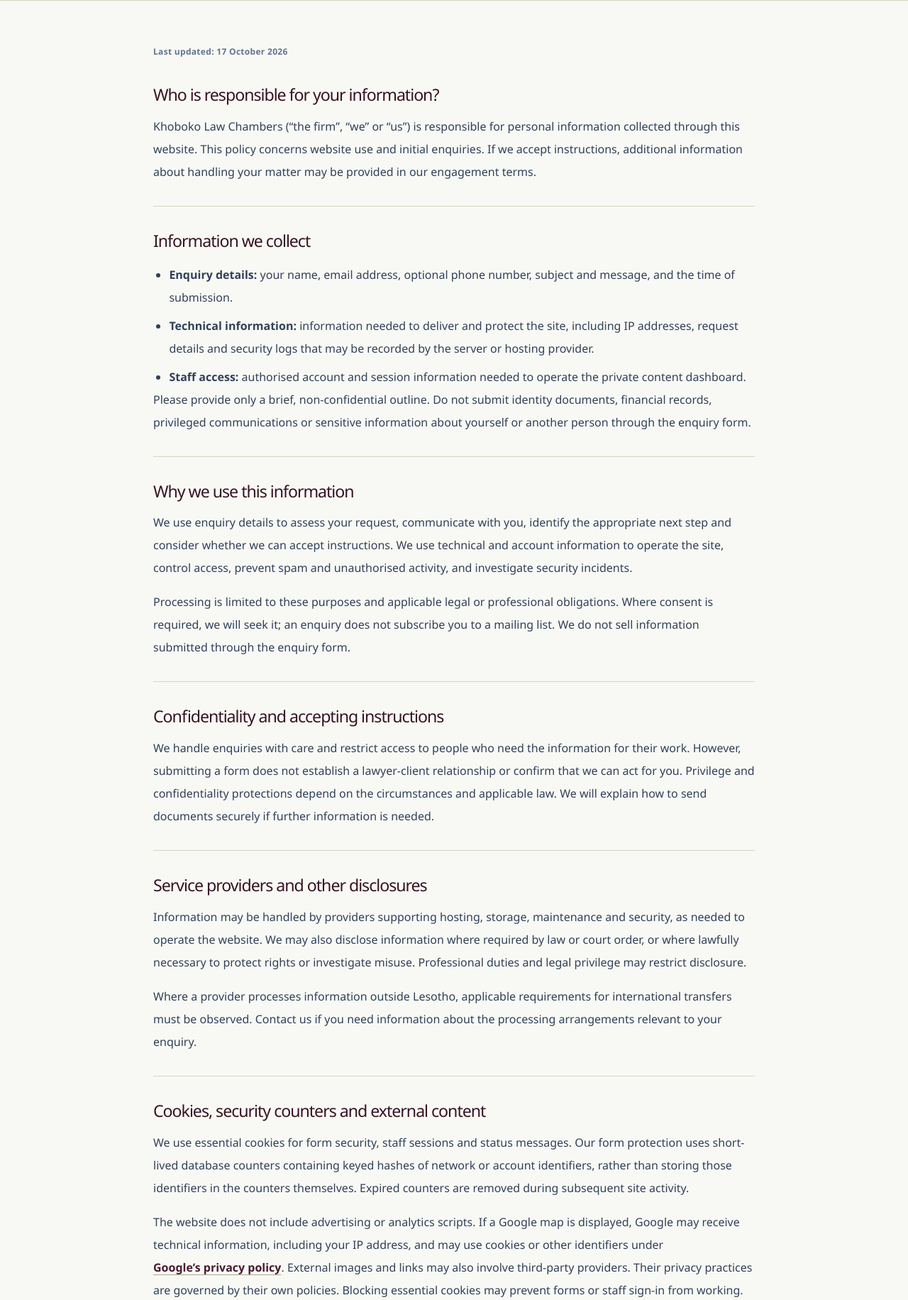
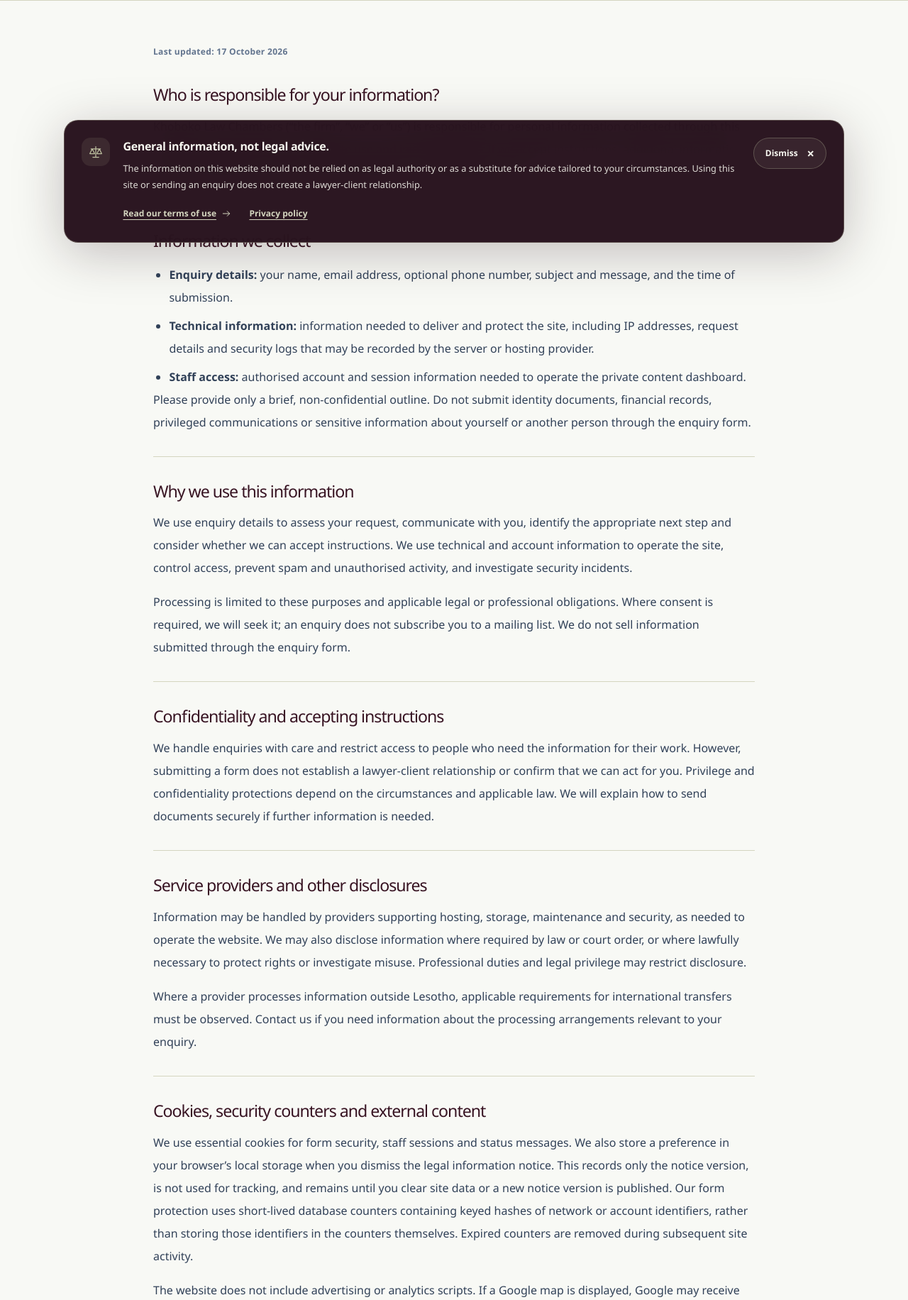
Before and after one commit to ntsoereng/ksk, a Django app: page /privacy/ in a window 1280 px wide. Shown: the part 442-2274 px from the top of the page at 71% size. Run offline with Django 5.2, Linux system fonts and the light colour scheme; data that the repository does not hold is empty; some libraries are stand-ins or nearby versions.

Commit message:
Privacy policy and terms of use

```diff
--- a/apps/core/templates/core/privacy.html
+++ b/apps/core/templates/core/privacy.html
@@ -14,7 +14,7 @@
     <section><h2>Why we use this information</h2><p>We use enquiry details to assess your request, communicate with you, identify the appropriate next step and consider whether we can accept instructions. We use technical and account information to operate the site, control access, prevent spam and unauthorised activity, and investigate security incidents.</p><p>Processing is limited to these purposes and applicable legal or professional obligations. Where consent is required, we will seek it; an enquiry does not subscribe you to a mailing list. We do not sell information submitted through the enquiry form.</p></section>
     <section><h2>Confidentiality and accepting instructions</h2><p>We handle enquiries with care and restrict access to people who need the information for their work. However, submitting a form does not establish a lawyer-client relationship or confirm that we can act for you. Privilege and confidentiality protections depend on the circumstances and applicable law. We will explain how to send documents securely if further information is needed.</p></section>
     <section><h2>Service providers and other disclosures</h2><p>Information may be handled by providers supporting hosting, storage, maintenance and security, as needed to operate the website. We may also disclose information where required by law or court order, or where lawfully necessary to protect rights or investigate misuse. Professional duties and legal privilege may restrict disclosure.</p><p>Where a provider processes information outside Lesotho, applicable requirements for international transfers must be observed. Contact us if you need information about the processing arrangements relevant to your enquiry.</p></section>
-    <section><h2>Cookies, security counters and external content</h2><p>We use essential cookies for form security, staff sessions and status messages. Our form protection uses short-lived database counters containing keyed hashes of network or account identifiers, rather than storing those identifiers in the counters themselves. Expired counters are removed during subsequent site activity.</p><p>The website does not include advertising or analytics scripts. If a Google map is displayed, Google may receive technical information, including your IP address, and may use cookies or other identifiers under <a class="text-link" href="https://policies.google.com/privacy" target="_blank" rel="noopener noreferrer">Google’s privacy policy</a>. External images and links may also involve third-party providers. Their privacy practices are governed by their own policies. Blocking essential cookies may prevent forms or staff sign-in from working.</p></section>
+    <section><h2>Cookies, security counters and external content</h2><p>We use essential cookies for form security, staff sessions and status messages. We also store a preference in your browser’s local storage when you dismiss the legal information notice. This records only the notice version, is not used for tracking, and remains until you clear site data or a new notice version is published. Our form protection uses short-lived database counters containing keyed hashes of network or account identifiers, rather than storing those identifiers in the counters themselves. Expired counters are removed during subsequent site activity.</p><p>The website does not include advertising or analytics scripts. If a Google map is displayed, Google may receive technical information, including your IP address, and may use cookies or other identifiers under <a class="text-link" href="https://policies.google.com/privacy" target="_blank" rel="noopener noreferrer">Google’s privacy policy</a>. External images and links may also involve third-party providers. Their privacy practices are governed by their own policies. Blocking essential cookies may prevent forms or staff sign-in from working.</p></section>
     <section><h2>Retention and security</h2><p>We retain enquiries for as long as reasonably needed to respond, document the outcome, resolve disputes and meet applicable legal or professional obligations. Records relating to an accepted matter may have different retention requirements. Information is deleted or anonymised when it is no longer needed, subject to lawful retention and backup cycles.</p><p>We use access controls, form validation, request limits and other technical safeguards. No internet transmission or storage system is completely secure. Please contact us through an established channel if you suspect misuse of information relating to the firm.</p></section>
     <section><h2>Your requests and concerns</h2><p>Subject to applicable Lesotho law, you may ask about personal information we hold about you, request access or correction, and request deletion or object to processing where permitted. You may also withdraw consent where processing relies on it, without affecting processing already carried out lawfully. We may need to verify your identity. Legal obligations, privilege and the rights of others may limit a request.</p><p>Raise privacy questions with the chambers using the contact details below. If a concern remains unresolved, you may seek guidance or make a complaint through the competent data-protection authority where applicable.</p></section>
     <section><h2>Contact and policy updates</h2><p>For privacy enquiries, contact {{ site_information.firm_name|default:'Khoboko Law Chambers' }}{% if site_information.primary_email %} at <a class="text-link" href="mailto:{{ site_information.primary_email }}">{{ site_information.primary_email }}</a>{% endif %}{% if site_information.primary_phone %} or on <a class="text-link" href="tel:{{ site_information.primary_phone }}">{{ site_information.primary_phone }}</a>{% endif %}. You can also use our <a class="text-link" href="{% url 'core:contact' %}">contact page</a> without including sensitive details.{% if site_information.physical_address %} Our chambers are located at {{ site_information.physical_address|linebreaksbr }}.{% endif %}</p><p>We may update this policy as the website or our processing arrangements change. The revision date above identifies the version currently published.</p></section>
--- a/static/css/output.css
+++ b/static/css/output.css
@@ -2492,6 +2449,131 @@
     padding-top: 2rem;
     border-top: 1px solid #d4d5bf;
   }
+  body {
+    padding-bottom: var(--legal-notice-space, 0px);
+  }
+  html {
+    scroll-padding-bottom: calc(var(--legal-notice-space, 0px) + 1rem);
+  }
+  .legal-notice {
+    position: fixed;
+    z-index: 60;
+    bottom: max(1rem, env(safe-area-inset-bottom));
+    left: 1rem;
+    right: 1rem;
+    max-width: 1100px;
+    max-height: 60vh;
+    margin-inline: auto;
+    overflow-y: auto;
+    display: flex;
+    align-items: flex-start;
+    gap: 1.15rem;
+    padding: 1.5rem;
+    border: 1px solid #bec0a04d;
+    border-radius: 1.25rem;
+    background: #240e19f5;
+    color: #f6f6ef;
+    box-shadow: 0 14px 70px #240e1940;
+    backdrop-filter: blur(20px);
+    -webkit-backdrop-filter: blur(20px);
+  }
+  .legal-notice[hidden] {
+    display: none;
+  }
+  .legal-notice-icon {
+    display: flex;
+    align-items: center;
+    justify-content: center;
+    flex-shrink: 0;
+    width: 2.5rem;
+    height: 2.5rem;
+    border-radius: .8rem;
+    background: #bec0a01a;
+    color: #bec0a0;
+  }
+  .legal-notice-copy {
+    flex: 1;
+    min-width: 0;
+  }
+  .legal-notice h2 {
+    font-size: 1rem;
+    font-weight: 600;
+    letter-spacing: -.02em;
+    line-height: 1.5;
+  }
+  .legal-notice p {
+    margin-top: .5rem;
+    font-size: .8rem;
+    line-height: 1.8;
+    color: #dedbd5;
+  }
+  .legal-notice nav {
+    display: flex;
+    flex-wrap: wrap;
+    gap: .5rem 1.5rem;
+    margin-top: .8rem;
+  }
+  .legal-notice a {
+    display: inline-flex;
+    align-items: center;
+    gap: .4rem;
+    min-height: 2rem;
+    font-size: .75rem;
+    font-weight: 600;
+    color: #d4d5bf;
+    text-decoration: underline;
+    text-underline-offset: .25rem;
+  }
+  .legal-notice a .icon {
+    width: 1rem;
+    height: 1rem;
+  }
+  .legal-notice a:hover {
+    color: white;
+  }
+  .legal-notice a:focus-visible, .legal-notice button:focus-visible {
+    outline-color: #bec0a0;
+  }
+  .legal-notice-dismiss {
+    display: inline-flex;
+    align-items: center;
+    justify-content: center;
+    gap: .8rem;
+    min-height: 44px;
+    flex-shrink: 0;
+    padding: .6rem 1rem;
+    border: 1px solid #bec0a04d;
+    border-radius: 999px;
+    font-size: .75rem;
+    font-weight: 600;
+    background: #bec0a014;
+    cursor: pointer;
+    transition: background .2s;
+  }
+  .legal-notice-dismiss:hover {
+    background: #bec0a02b;
+  }
+  .legal-notice-dismiss span {
+    font-size: 1.15rem;
+    line-height: 1;
+  }
+  @media (max-width: 640px) {
+    .legal-notice {
+      flex-wrap: wrap;
+      padding: 1.1rem;
+      gap: .8rem;
+    }
+    .legal-notice-icon {
+      width: 2rem;
+      height: 2rem;
+    }
+    .legal-notice-copy {
+      flex-basis: calc(100% - 3rem);
+    }
+    .legal-notice-dismiss {
+      margin-left: auto;
+    }
+  }
 }
 @property --tw-translate-x {
   syntax: "*";
@@ -2508,26 +2590,6 @@
   inherits: false;
   initial-value: 0;
 }
-@property --tw-rotate-x {
-  syntax: "*";
-  inherits: false;
-}
-@property --tw-rotate-y {
-  syntax: "*";
-  inherits: false;
-}
-@property --tw-rotate-z {
-  syntax: "*";
-  inherits: false;
-}
-@property --tw-skew-x {
-  syntax: "*";
-  inherits: false;
-}
-@property --tw-skew-y {
-  syntax: "*";
-  inherits: false;
-}
 @property --tw-space-y-reverse {
   syntax: "*";
   inherits: false;
@@ -2624,42 +2686,6 @@
   syntax: "*";
   inherits: false;
   initial-value: solid;
-}
-@property --tw-backdrop-blur {
-  syntax: "*";
-  inherits: false;
-}
-@property --tw-backdrop-brightness {
-  syntax: "*";
-  inherits: false;
-}
-@property --tw-backdrop-contrast {
-  syntax: "*";
-  inherits: false;
-}
-@property --tw-backdrop-grayscale {
-  syntax: "*";
-  inherits: false;
-}
-@property --tw-backdrop-hue-rotate {
-  syntax: "*";
-  inherits: false;
-}
-@property --tw-backdrop-invert {
-  syntax: "*";
-  inherits: false;
-}
-@property --tw-backdrop-opacity {
-  syntax: "*";
-  inherits: false;
-}
-@property --tw-backdrop-saturate {
-  syntax: "*";
-  inherits: false;
-}
-@property --tw-backdrop-sepia {
-  syntax: "*";
-  inherits: false;
 }
 @property --tw-duration {
   syntax: "*";
@@ -2671,11 +2697,6 @@
       --tw-translate-x: 0;
       --tw-translate-y: 0;
       --tw-translate-z: 0;
-      --tw-rotate-x: initial;
-      --tw-rotate-y: initial;
-      --tw-rotate-z: initial;
-      --tw-skew-x: initial;
-      --tw-skew-y: initial;
       --tw-space-y-reverse: 0;
       --tw-divide-y-reverse: 0;
       --tw-border-style: solid;
@@ -2697,15 +2718,6 @@
       --tw-ring-offset-color: #fff;
       --tw-ring-offset-shadow: 0 0 #0000;
       --tw-outline-style: solid;
-      --tw-backdrop-blur: initial;
-      --tw-backdrop-brightness: initial;
-      --tw-backdrop-contrast: initial;
-      --tw-backdrop-grayscale: initial;
-      --tw-backdrop-hue-rotate: initial;
-      --tw-backdrop-invert: initial;
-      --tw-backdrop-opacity: initial;
-      --tw-backdrop-saturate: initial;
-      --tw-backdrop-sepia: initial;
       --tw-duration: initial;
     }
   }
--- a/static/js/site.js
+++ b/static/js/site.js
@@ -1,4 +1,35 @@
 (() => {
+  const notice = document.querySelector('[data-legal-notice]');
+  if (notice) {
+    const storageKey = 'klc-legal-notice-dismissed';
+    const version = notice.dataset.noticeVersion;
+    let dismissed = false;
+    try { dismissed = window.localStorage.getItem(storageKey) === version; }
+    catch { /* The notice still works when browser storage is unavailable. */ }
+
+    if (!dismissed) {
+      notice.hidden = false;
+      const reserveSpace = () => {
+        const space = notice.hidden ? 0 : Math.ceil(notice.getBoundingClientRect().height) + 32;
+        document.documentElement.style.setProperty('--legal-notice-space', `${space}px`);
+      };
+      reserveSpace();
+      const observer = 'ResizeObserver' in window ? new ResizeObserver(reserveSpace) : null;
+      observer?.observe(notice);
+      window.addEventListener('resize', reserveSpace, { passive: true });
+      notice.querySelector('[data-dismiss-legal-notice]').addEventListener('click', () => {
+        notice.hidden = true;
+        observer?.disconnect();
+        window.removeEventListener('resize', reserveSpace);
+        reserveSpace();
+        try { window.localStorage.setItem(storageKey, version); }
+        catch { /* Dismiss for this page even if storage is blocked. */ }
+        // Restore keyboard focus to a visible element after hiding the button.
+        document.querySelector('#main-content')?.focus({ preventScroll: true });
+      });
+    }
+  }
+
   const header = document.querySelector('.site-header');
   const updateHeader = () => header?.classList.toggle('is-scrolled', window.scrollY > 16);
   updateHeader();
--- a/templates/base.html
+++ b/templates/base.html
@@ -156,6 +156,7 @@
       </div>
     </div>
   </footer>
+  {% include 'components/legal_notice.html' %}
   <script src="{% static 'js/site.js' %}" defer></script>
 </body>
 </html>
--- /dev/null
+++ b/templates/components/legal_notice.html
@@ -0,0 +1,9 @@
+<aside class="legal-notice" data-legal-notice data-notice-version="1" role="region" aria-labelledby="legal-notice-heading" hidden>
+  <span class="legal-notice-icon">{% include 'components/icon.html' with name='scales' %}</span>
+  <div class="legal-notice-copy">
+    <h2 id="legal-notice-heading">General information, not legal advice.</h2>
+    <p>The information on this website should not be relied on as legal authority or as a substitute for advice tailored to your circumstances. Using this site or sending an enquiry does not create a lawyer-client relationship.</p>
+    <nav aria-label="Website policies"><a href="{% url 'core:terms' %}">Read our terms of use {% include 'components/icon.html' with name='arrow' %}</a><a href="{% url 'core:privacy' %}">Privacy policy</a></nav>
+  </div>
+  <button class="legal-notice-dismiss" type="button" data-dismiss-legal-notice aria-label="Dismiss legal information notice">Dismiss <span aria-hidden="true">×</span></button>
+</aside>
```
Also changed, not shown: other parts of static/css/output.css (+0 -43 lines), assets/css/input.css (+24 -0 lines), README.md.
